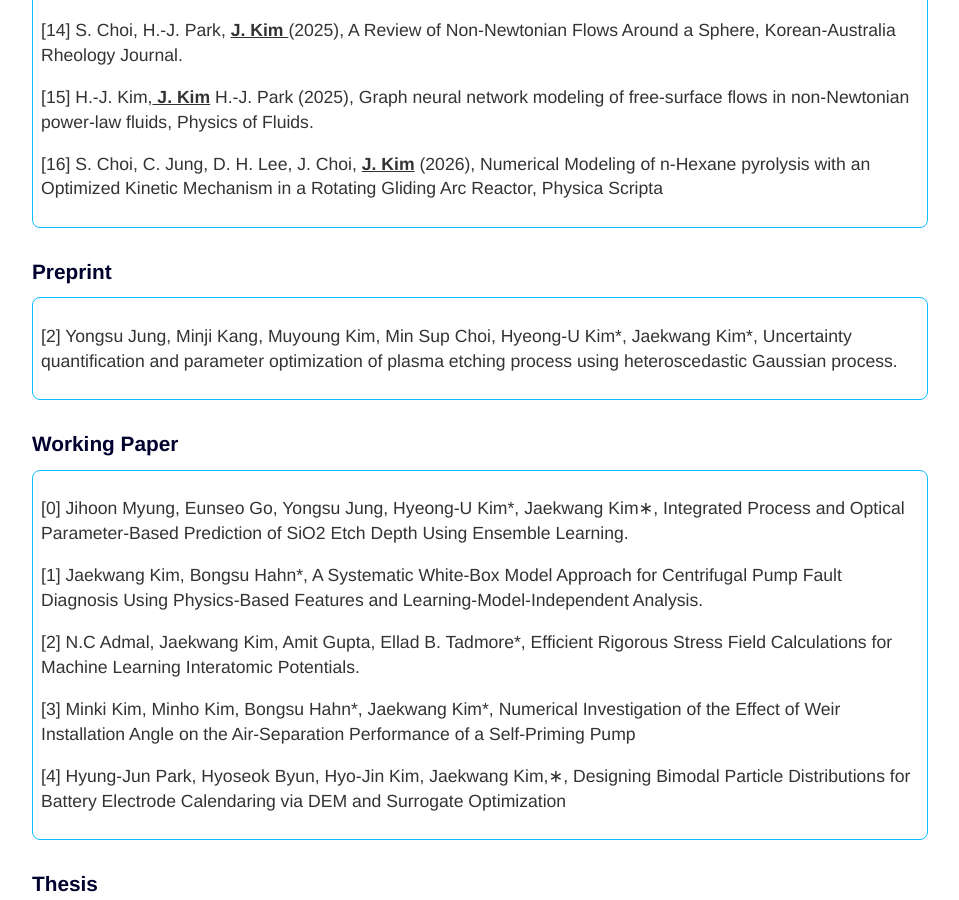
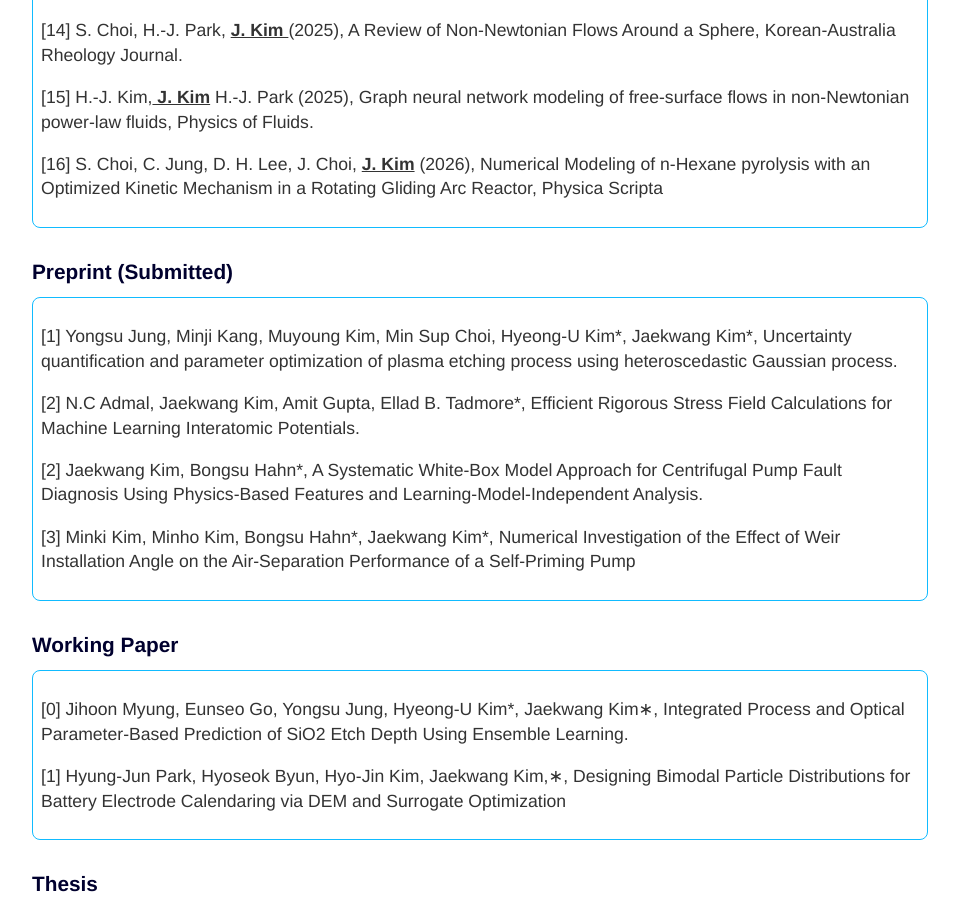
Before and after one commit to jaekwangjk/jaekwangjk.github.io, a Jekyll site: the page built from publication.html, in a window 1280 px wide and 900 px high, scrolled down 1247 px. Shown: the whole window, without its empty margins (160-1119 px from the left). Built offline with Jekyll 4.4.1, drawn with Linux system fonts in a browser that asks for light colours.

Commit message:
Update publication.html

```diff
--- a/publication.html
+++ b/publication.html
@@ -113,13 +113,26 @@ Optimized Kinetic Mechanism in a Rotating Gliding Arc Reactor, Physica Scripta
 	</div>
 
 	<br>
-	<h1> Preprint </h1>
+	<h1> Preprint (Submitted) </h1>
 	<div class="rounded">
 
 	<p>
-	[2] Yongsu Jung, Minji Kang, Muyoung Kim, Min Sup Choi, Hyeong-U Kim*, Jaekwang Kim*,
+	[1] Yongsu Jung, Minji Kang, Muyoung Kim, Min Sup Choi, Hyeong-U Kim*, Jaekwang Kim*,
 		Uncertainty quantification and parameter optimization of plasma etching process using heteroscedastic Gaussian process.
 	</p>
+
+	<p>
+	[2] N.C Admal, Jaekwang Kim, Amit Gupta, Ellad B. Tadmore*,  Efficient Rigorous Stress Field Calculations for Machine Learning Interatomic Potentials.
+	</p>
+
+	<p>
+	[2] Jaekwang Kim, Bongsu Hahn*,  A Systematic White-Box Model Approach for Centrifugal Pump Fault Diagnosis Using Physics-Based Features and Learning-Model-Independent Analysis.
+	</p>
+
+	<p>
+	[3] Minki Kim, Minho Kim, Bongsu Hahn*, Jaekwang Kim*, Numerical Investigation of the Effect of Weir Installation Angle on the Air-Separation Performance of a Self-Priming Pump
+	</p>
+
 
 	</div>
 
@@ -134,19 +147,7 @@ Etch Depth Using Ensemble Learning.
 	</p>
 
 	<p>
-	[1] Jaekwang Kim, Bongsu Hahn*,  A Systematic White-Box Model Approach for Centrifugal Pump Fault Diagnosis Using Physics-Based Features and Learning-Model-Independent Analysis.
-	</p>
-
-	<p>
-	[2] N.C Admal, Jaekwang Kim, Amit Gupta, Ellad B. Tadmore*,  Efficient Rigorous Stress Field Calculations for Machine Learning Interatomic Potentials.
-	</p>
-
-	<p>
-	[3] Minki Kim, Minho Kim, Bongsu Hahn*, Jaekwang Kim*, Numerical Investigation of the Effect of Weir Installation Angle on the Air-Separation Performance of a Self-Priming Pump
-	</p>
-
-	<p>
-	[4] Hyung-Jun Park, Hyoseok Byun, Hyo-Jin Kim, Jaekwang Kim,∗, Designing Bimodal Particle Distributions for Battery Electrode Calendaring via DEM and Surrogate Optimization
+	[1] Hyung-Jun Park, Hyoseok Byun, Hyo-Jin Kim, Jaekwang Kim,∗, Designing Bimodal Particle Distributions for Battery Electrode Calendaring via DEM and Surrogate Optimization
 	</p>
 
 	</div>
```
